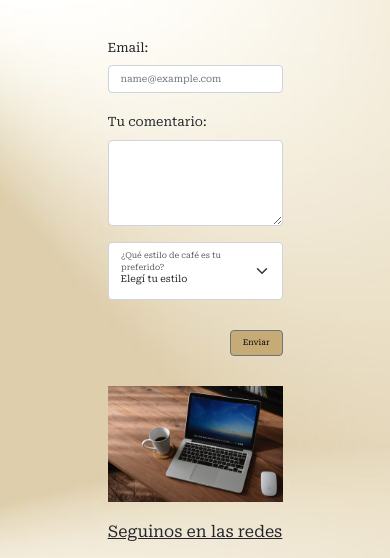
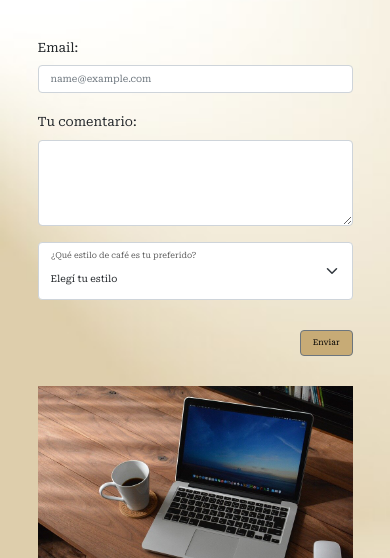
Before and after one commit to DamianLammenda/proyecto-coder-webcafe, a plain HTML site: page pages/contact.html in a window 390 px wide. Shown: the part 238-796 px from the top of the page. Drawn offline with nearby package versions, Linux system fonts and the light colour scheme; files whose address does not match are found by name.

Commit message:
Mejora de estilos al formulario

```diff
--- a/css/style.css
+++ b/css/style.css
@@ -432,7 +432,7 @@ h5 {
     display: flex;
     flex-direction: column;
     margin: 0% auto;
-    max-width: 50%;
+    max-width: 60%;
     margin-bottom: 20px;
     margin-top: 50px;
 
@@ -892,7 +892,9 @@ h5 {
     /* Fin Elaboration */
 
     /* Comienzo Contacts */
-
+    .formularios {
+        max-width: 90%;
+    }
     .form-select {
         font-size: 0.6rem;
     }
```
